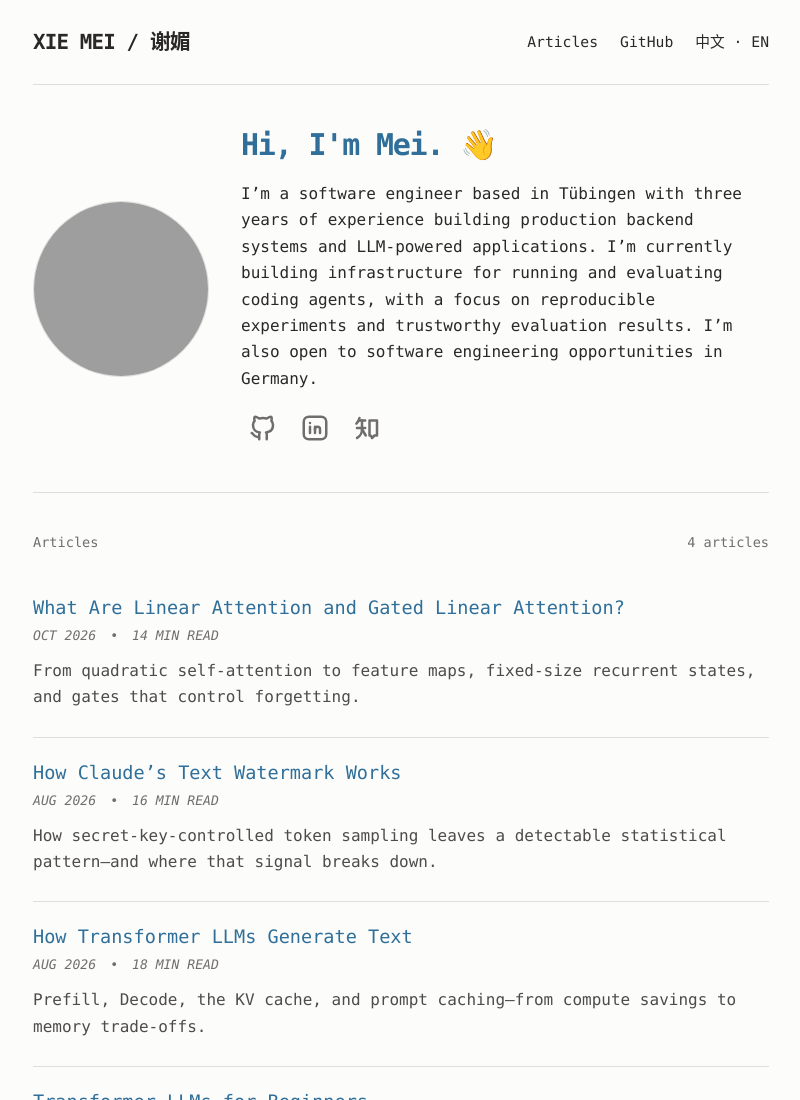
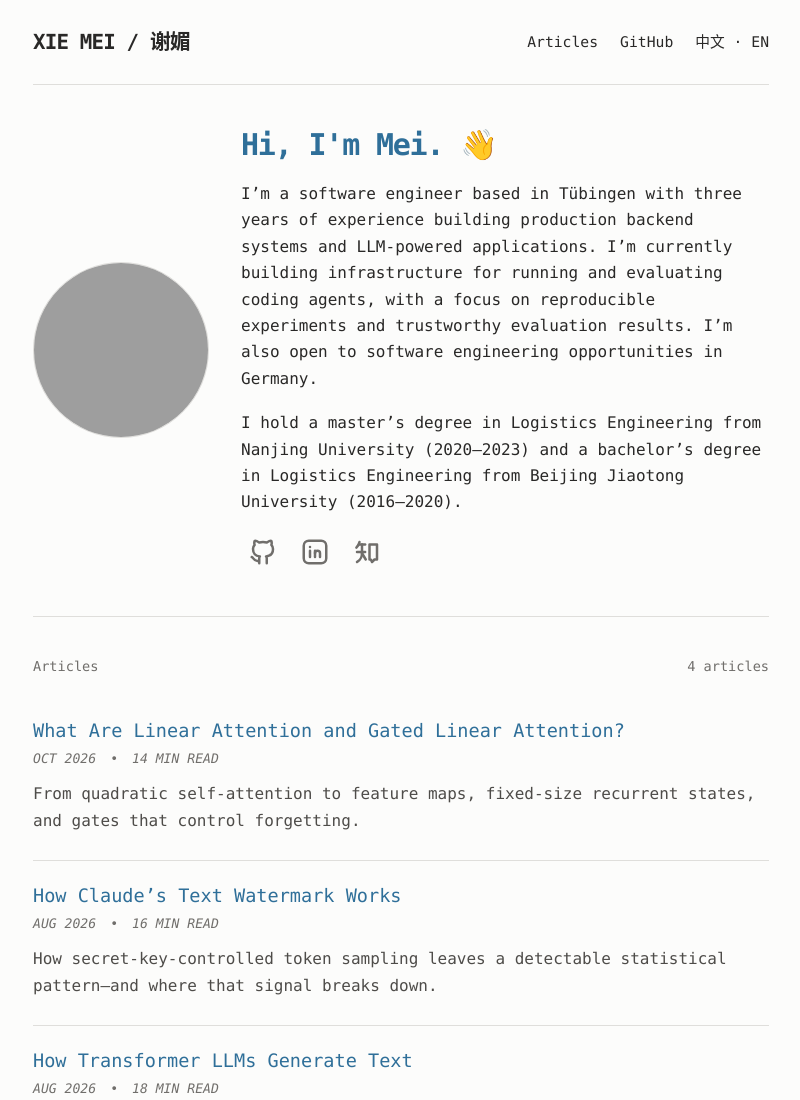
Before and after one commit to xiemeimeiaaa/xiemeimeiaaa.github.io, a website: page index.html in a window 1280 px wide. Shown: the top 1100 px of the page, without its empty margins (239-1039 px from the left). Drawn offline with Linux system fonts and the light colour scheme; grey boxes are pictures that could not be loaded.

Commit message:
Add bilingual education background to homepage

```diff
--- a/index.html
+++ b/index.html
@@ -10,7 +10,7 @@
     <meta name="theme-color" content="#fcfcfb">
     <title>Knowledge Library — XIE MEI / 谢媚</title>
     <link rel="stylesheet" href="/styles.css">
-    <script type="module" src="/script.js?v=20261029-linear-attention"></script>
+    <script type="module" src="/script.js?v=20261101-education"></script>
   </head>
   <body>
     <a class="skip-link" href="#articles">Skip to articles</a>
@@ -52,6 +52,9 @@
           <h1 class="home-title" id="page-heading" data-i18n="profileHeading">Hi, I'm Mei. 👋</h1>
           <p class="intro-copy" data-i18n="profileDescription">
             I’m a software engineer based in Tübingen with three years of experience building production backend systems and LLM-powered applications. I’m currently building infrastructure for running and evaluating coding agents, with a focus on reproducible experiments and trustworthy evaluation results. I’m also open to software engineering opportunities in Germany.
+          </p>
+          <p class="intro-copy" data-i18n="profileEducation">
+            I hold a master’s degree in Logistics Engineering from Nanjing University (2020–2023) and a bachelor’s degree in Logistics Engineering from Beijing Jiaotong University (2016–2020).
           </p>
           <div class="profile-links" aria-label="Social profiles">
             <a
--- a/script.js
+++ b/script.js
@@ -13,6 +13,8 @@ export const translations = {
     profileHeading: "Hi, I'm Mei. 👋",
     profileDescription:
       "I’m a software engineer based in Tübingen with three years of experience building production backend systems and LLM-powered applications. I’m currently building infrastructure for running and evaluating coding agents, with a focus on reproducible experiments and trustworthy evaluation results. I’m also open to software engineering opportunities in Germany.",
+    profileEducation:
+      "I hold a master’s degree in Logistics Engineering from Nanjing University (2020–2023) and a bachelor’s degree in Logistics Engineering from Beijing Jiaotong University (2016–2020).",
     profileImageAlt: "Portrait of Mei",
     latest: "Articles",
     count: "4 articles",
@@ -59,6 +61,8 @@ export const translations = {
     profileHeading: "你好，我是 Mei。👋",
     profileDescription:
       "我是一名现居图宾根的软件工程师，拥有三年生产级后端系统与大语言模型应用开发经验。目前，我正在构建用于运行和评估编程智能体的基础设施，重点关注实验的可复现性和评估结果的可信度。同时，我也在寻找德国的软件工程师机会。",
+    profileEducation:
+      "我拥有南京大学物流工程硕士学位（2020–2023）和北京交通大学物流工程学士学位（2016–2020）。",
     profileImageAlt: "Mei 的个人照片",
     latest: "文章",
     count: "4 篇文章",
```
Also changed, not shown: tests/language.test.mjs (+1 -0 lines), tests/site-layout.test.mjs (+5 -3 lines).
